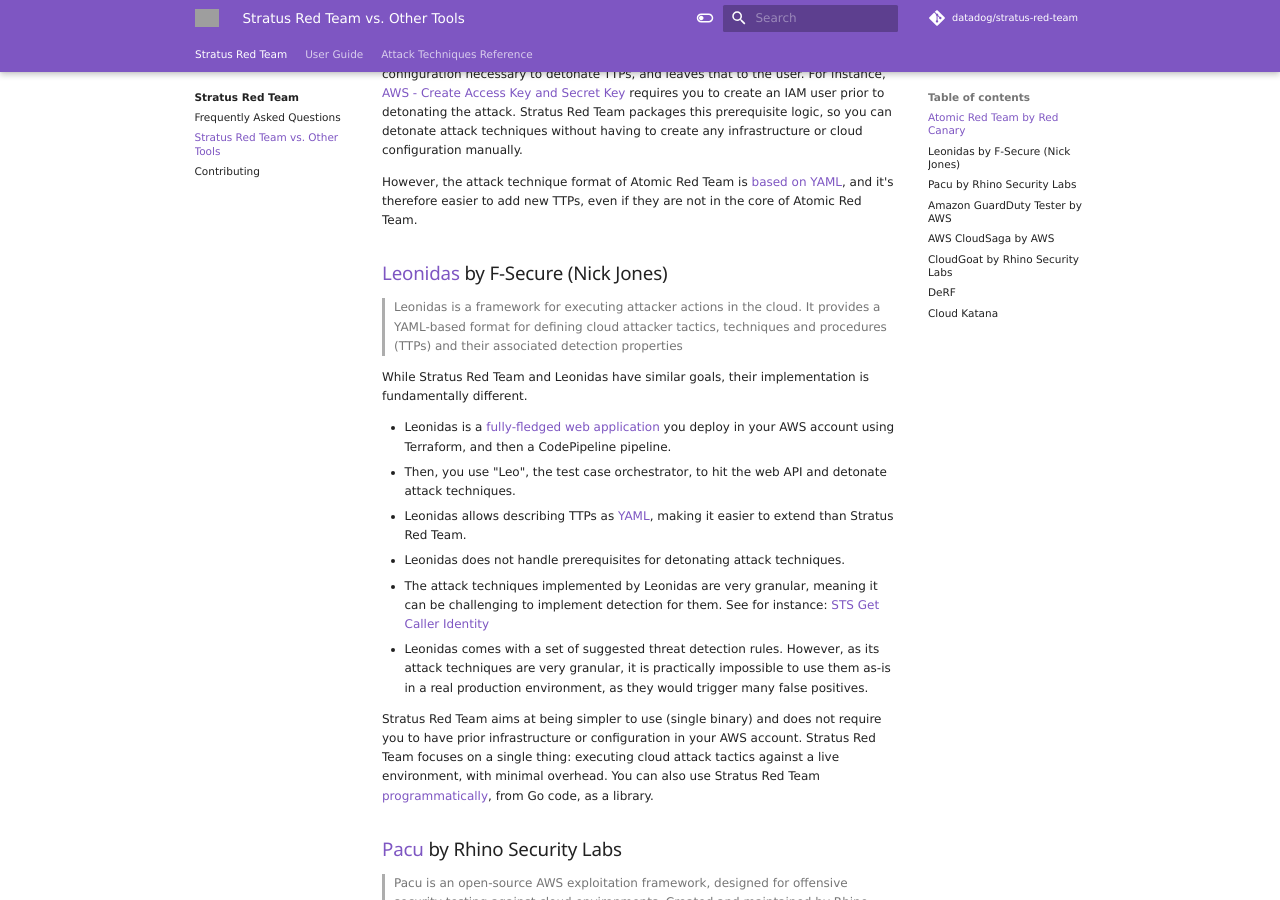
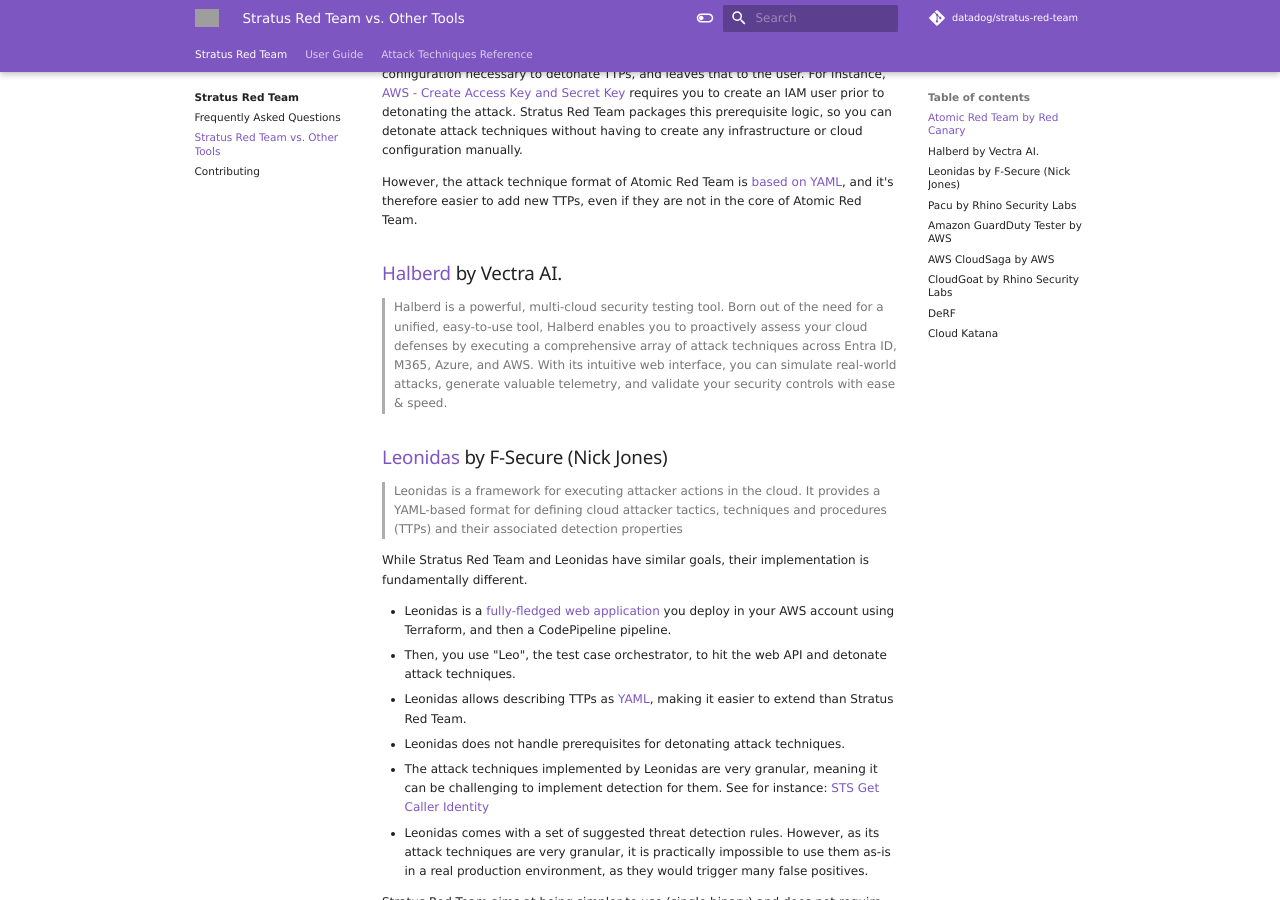
Before and after one commit to DataDog/stratus-red-team, an MkDocs documentation site: the page built from docs/comparison.md, in a window 1280 px wide and 900 px high, scrolled down 341 px. Built offline with MkDocs 1.6.1 and Material for MkDocs 9.7.7, drawn with Linux system fonts in a browser that asks for light colours; nearby versions of some CDN libraries; library files that are not in the unit come from our copies; comment, search, counter and statistics services are not loaded; grey boxes are pictures that could not be loaded.

Commit message:
Initial commit on comparison with halberd
Issue https://github.com/DataDog/stratus-red-team/issues/584

```diff
--- a/docs/comparison.md
+++ b/docs/comparison.md
@@ -11,6 +11,12 @@
 For instance, [AWS - Create Access Key and Secret Key](https://github.com/redcanaryco/atomic-red-team/blob/7576aff377781ba3546c0835e48bffc980b4cbc8/atomics/T1098.001/T1098.001.md#atomic-test-3---aws---create-access-key-and-secret-key) requires you to create an IAM user prior to detonating the attack. Stratus Red Team packages this prerequisite logic, so you can detonate attack techniques without having to create any infrastructure or cloud configuration manually.
 
 However, the attack technique format of Atomic Red Team is [based on YAML](https://github.com/redcanaryco/atomic-red-team/blob/7576aff377781ba3546c0835e48bffc980b4cbc8/atomics/T1098.001/T1098.001.yaml#L169-L196), and it's therefore easier to add new TTPs, even if they are not in the core of Atomic Red Team.
+
+
+## [Halberd](https://github.com/vectra-ai-research/Halberd) by Vectra AI.
+
+> Halberd is a powerful, multi-cloud security testing tool. Born out of the need for a unified, easy-to-use tool, Halberd enables you to proactively assess your cloud defenses by executing a comprehensive array of attack techniques across Entra ID, M365, Azure, and AWS. With its intuitive web interface, you can simulate real-world attacks, generate valuable telemetry, and validate your security controls with ease & speed.
+
 
 ## [Leonidas](https://github.com/FSecureLABS/leonidas) by F-Secure (Nick Jones)
 
```
